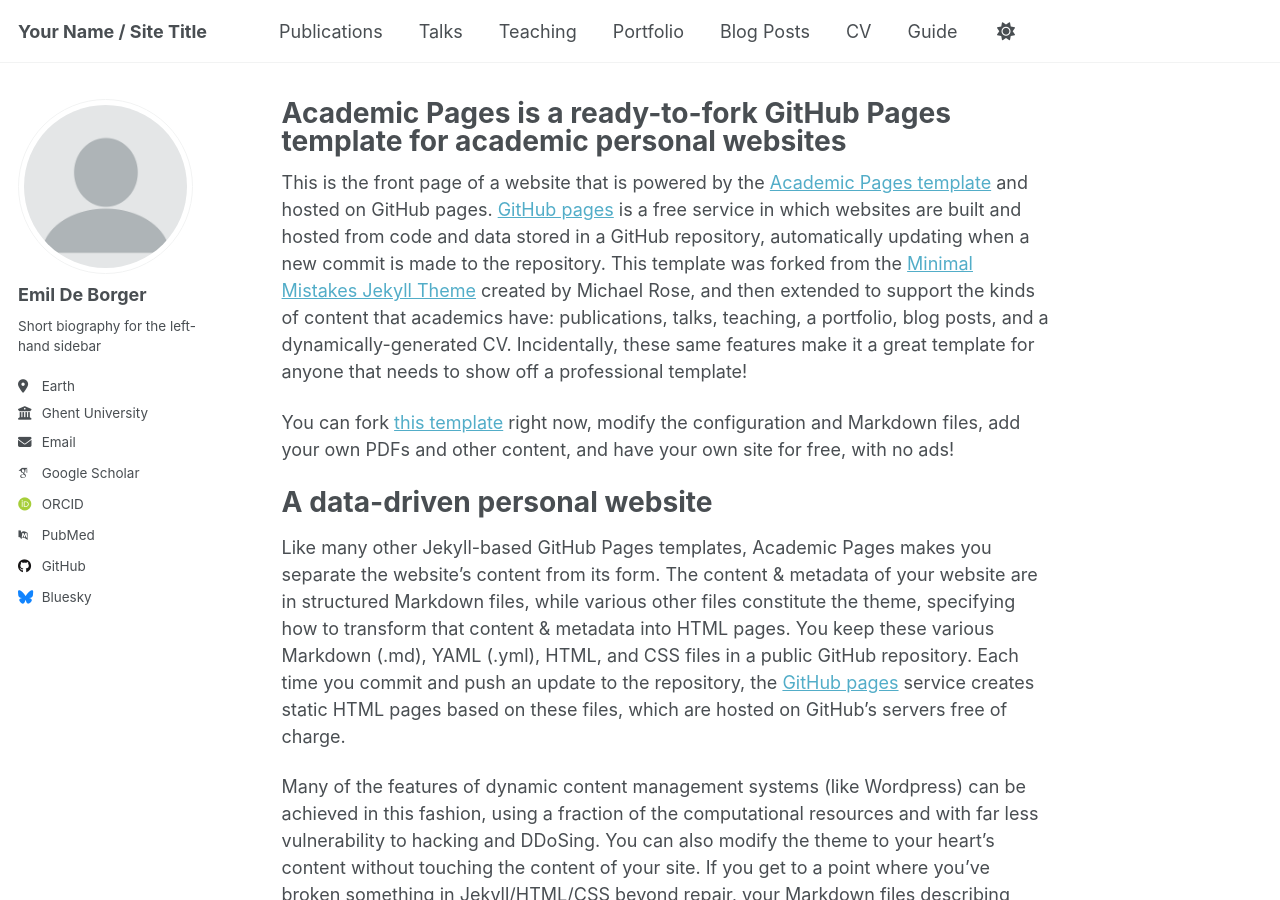
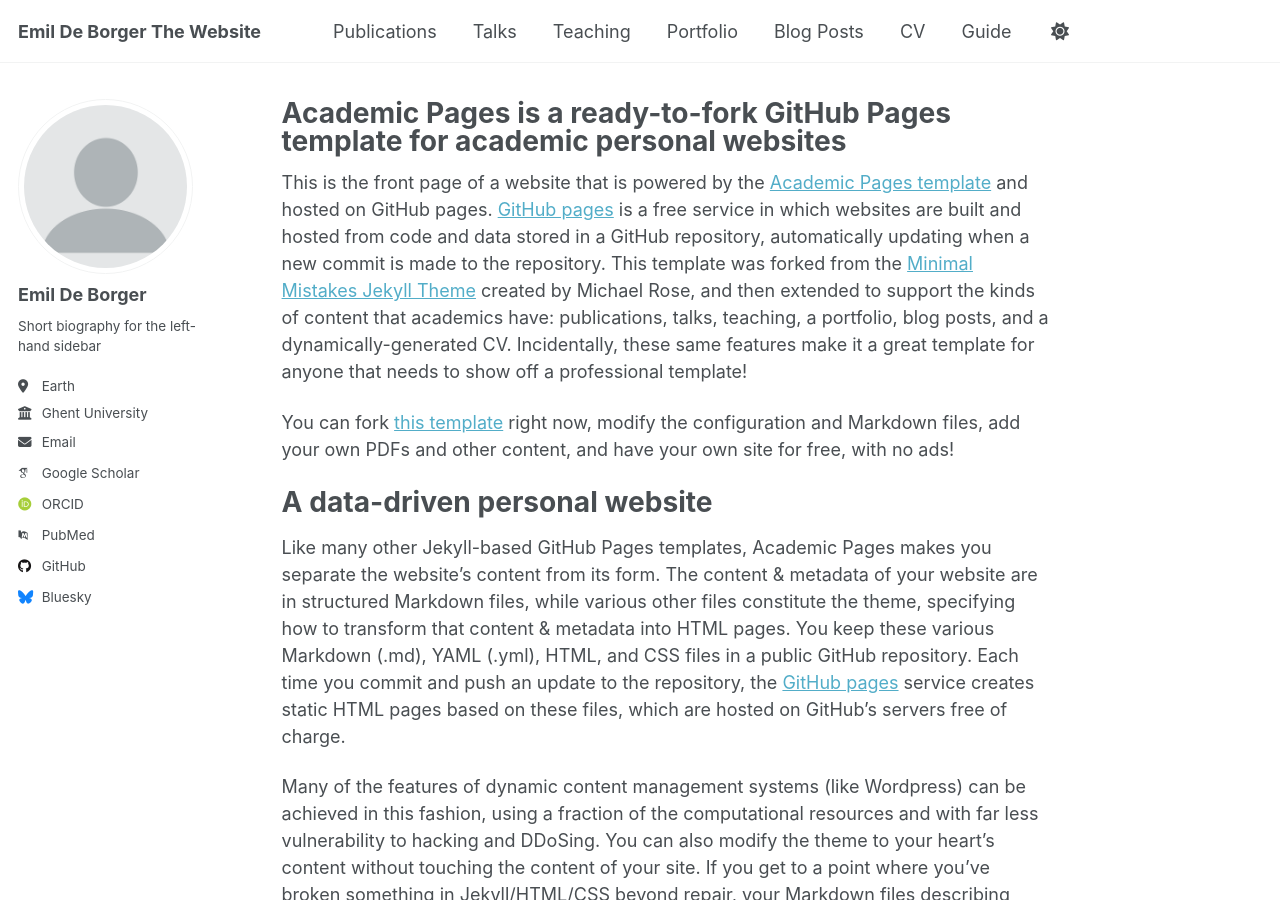
Before and after one commit to edeborger/edeborger.github.io, a Jekyll site: the page built from _pages/about.md, in a window 1280 px wide and 900 px high. Built offline with Jekyll 4.4.1, drawn with Linux system fonts in a browser that asks for light colours; some web fonts are replaced; a script that is not in the unit is left out.

Commit message:
Update _config.yml

```diff
--- a/_config.yml
+++ b/_config.yml
@@ -8,8 +8,8 @@
 
 # Basic Site Settings
 locale                   : "en-US"
-theme                    : jekyll-theme-tactile
-title                    : "Your Name / Site Title"
+theme: jekyll-theme-tactile
+title                    : "Emil De Borger The Website"
 title_separator          : "-"
 name                     : &name "Emil De Borger"
 description              : &description "personal description"
```
